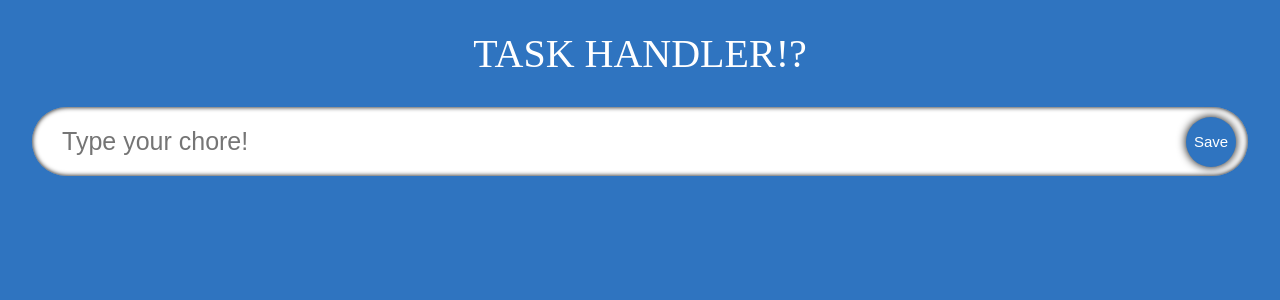
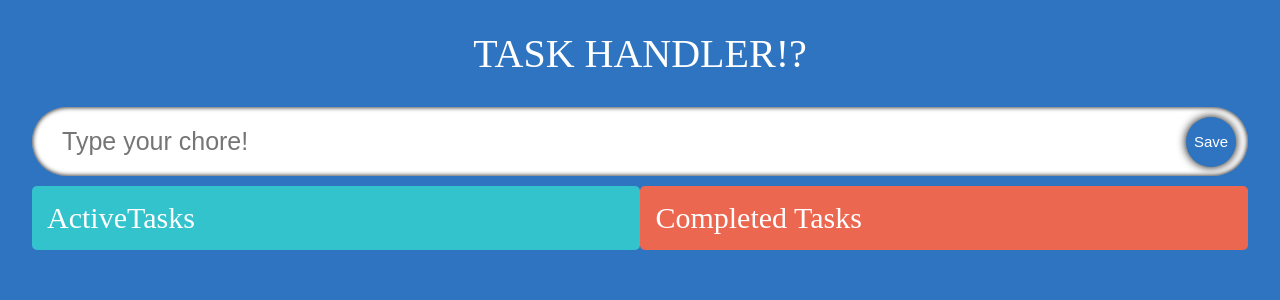
Before and after one commit to Seeya0/react-taskify, a React (Vite) app: page / in a window 1280 px wide. Shown: the top 300 px of the page. Built offline with nearby package versions, Linux system fonts and the light colour scheme; a web font is replaced by a local one.

Commit message:
いったん完了

```diff
--- a/src/App.tsx
+++ b/src/App.tsx
@@ -2,6 +2,8 @@ import React, { useState } from "react";
 import { TodoType } from './Type/type';
 import "./App.css";
 import InputField from './components/InputField';
+import TodoList from './components/TodoList';
+import { DragDropContext, DropResult } from "react-beautiful-dnd";
 
 const App: React.FC = () => {
   const [todo, setTodo] = useState<string>('');
@@ -17,11 +19,58 @@ const App: React.FC = () => {
     }
   };
 
+  const onDragEnd = (result: DropResult) => {
+    const { destination, source } = result;
+
+    console.log(result);
+
+    if (!destination) {
+      return;
+    }
+
+    if (
+      destination.droppableId === source.droppableId &&
+      destination.index === source.index
+    ) {
+      return;
+    }
+
+    let add;
+    let active = todos;
+    let complete = completedTodos;
+
+    if (source.droppableId === 'TodosList') {
+      add = active[source.index];
+      active.splice(source.index, 1);
+    } else {
+      add = complete[source.index];
+      complete.splice(source.index, 1);
+    }
+
+    if (destination.droppableId === "TodosList") {
+      active.splice(destination.index, 0, add);
+    } else {
+      complete.splice(destination.index, 0, add);
+    }
+
+    setCompletedTodos(complete);
+    setTodos(active);
+  };
+
+
   return (
-    <div className='App'>
-      <p className='heading'>Task Handler!?</p>
-      <InputField todo={todo} setTodo={setTodo} handleAdd={addTodo} />
-    </div>
+    <DragDropContext onDragEnd={onDragEnd}>
+      <div className='App'>
+        <p className='heading'>Task Handler!?</p>
+        <InputField todo={todo} setTodo={setTodo} handleAdd={addTodo} />
+        <TodoList
+          todos={todos}
+          setTodos={setTodos}
+          completedTodos={completedTodos}
+          setCompletedTodos={setCompletedTodos}
+        />
+      </div>
+    </DragDropContext>
   );
 };
 
--- a/src/components/TodoList.tsx
+++ b/src/components/TodoList.tsx
@@ -1,6 +1,7 @@
 import React from "react";
 import { todoListType } from '../Type/type';
 import { Droppable } from 'react-beautiful-dnd';
+import SingleTodo from './SingleTodo';
 
 const TodoList: React.FC<todoListType> = ({ todos, setTodos, setCompletedTodos, completedTodos }) => {
   return (
@@ -12,8 +13,35 @@ const TodoList: React.FC<todoListType> = ({ todos, setTodos, setCompletedTodos,
             {...provided.droppableProps}>
             <span className='todos__heading'>ActiveTasks</span>
             {todos?.map((todo, index) => (
-              <div>Single Todo is going to come here!</div>
+              <SingleTodo
+                index={index}
+                todo={todo}
+                todos={todos}
+                key={todo.id}
+                setTodos={setTodos}
+              />
             ))}
+          </div>
+        )}
+      </Droppable>
+      <Droppable droppableId='TodosRemove'>
+        {(provided, snapshot) => (
+          <div
+            ref={provided.innerRef}
+            {...provided.droppableProps}
+            className={`todos ${snapshot.isDraggingOver ? 'dragcomplete' : 'remove'}`}
+          >
+            <span className='todos__heading'>Completed Tasks</span>
+            {completedTodos?.map((todo, index) => (
+              <SingleTodo
+                index={index}
+                todos={completedTodos}
+                todo={todo}
+                key={todo.id}
+                setTodos={setCompletedTodos}
+              />
+            ))}
+            {provided.placeholder}
           </div>
         )}
       </Droppable>
```
